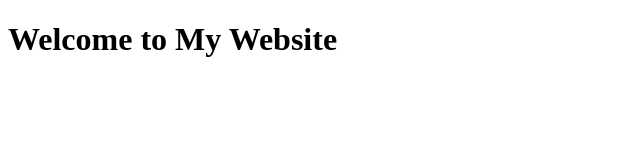
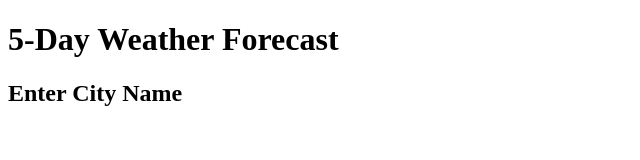
Before and after one commit to Abubakar50C/Weather-Planner-per-City, a plain HTML site: page index.html in a window 1280 px wide. Shown: the whole page, without its empty margins (0-640 px from the left). Drawn offline with Linux system fonts and the light colour scheme.

Commit message:
Linked Tailwind css for easy styling. Also added a nav bar for the city name, and a div that will hold each days forecast.

```diff
--- a/index.html
+++ b/index.html
@@ -4,12 +4,19 @@
     <meta charset="UTF-8">
     <meta name="viewport" content="width=device-width, initial-scale=1.0">
     <meta http-equiv="X-UA-Compatible" content="ie=edge">
-    <title>My Website</title>
+    <title>Weather Forecast Planner</title>
     <link rel="stylesheet" href="./style.css">
+    <link rel="stylesheet" href="">
   </head>
   <body>
     <main>
-        <h1>Welcome to My Website</h1>
+        <h1>5-Day Weather Forecast</h1>
+        <nav class="city">
+          <h2 class="cityName">Enter City Name</h2>
+        </nav>
+        <div class="cards">
+
+        </div>
     </main>
 	<script src="script.js"></script>
   </body>
```
